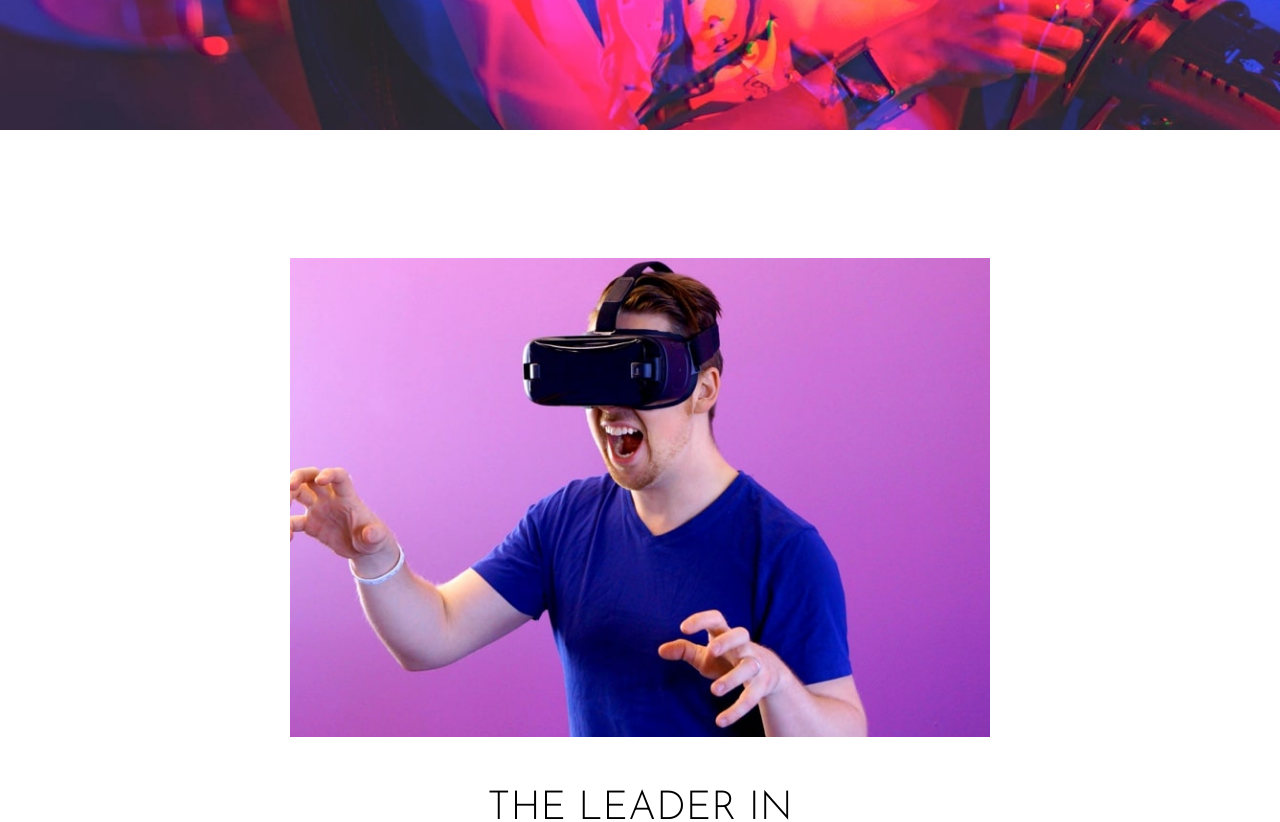
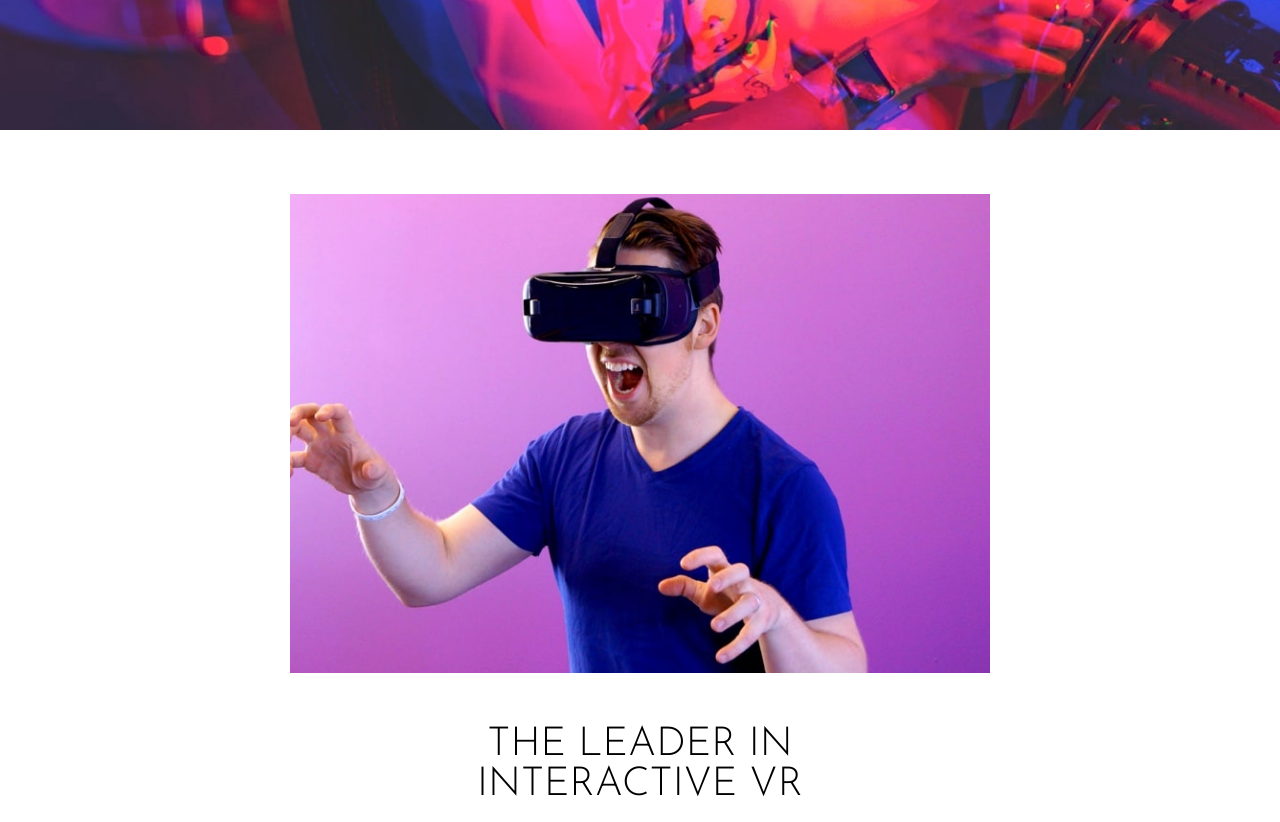
Before and after one commit to thomasdyu/loopstudios, a React (Create React App) app: page / in a window 1280 px wide. Shown: the part 400-1222 px from the top of the page. Built offline with nearby package versions, Linux system fonts and the light colour scheme.

Commit message:
revet back to main instead of using class in Main.js

```diff
--- a/src/components/Main.css
+++ b/src/components/Main.css
@@ -1,4 +1,4 @@
-.main__wrapper {
+main {
     display: flex;
     align-items: flex-end;
 
--- a/src/components/Main.js
+++ b/src/components/Main.js
@@ -1,10 +1,9 @@
 import React from 'react';
 import mainImg from '../images/desktop/image-interactive.jpg';
 import './Main.css';
-
 const Main = () => {
     return (
-        <main className='main__wrapper container'>
+        <main className='container'>
             <div className='img-container'>
                 <img className='main__img' src={mainImg} alt='Hero' />
             </div>
```
Also changed, not shown: 1 other file (tests, documents, lock files or other folders).
